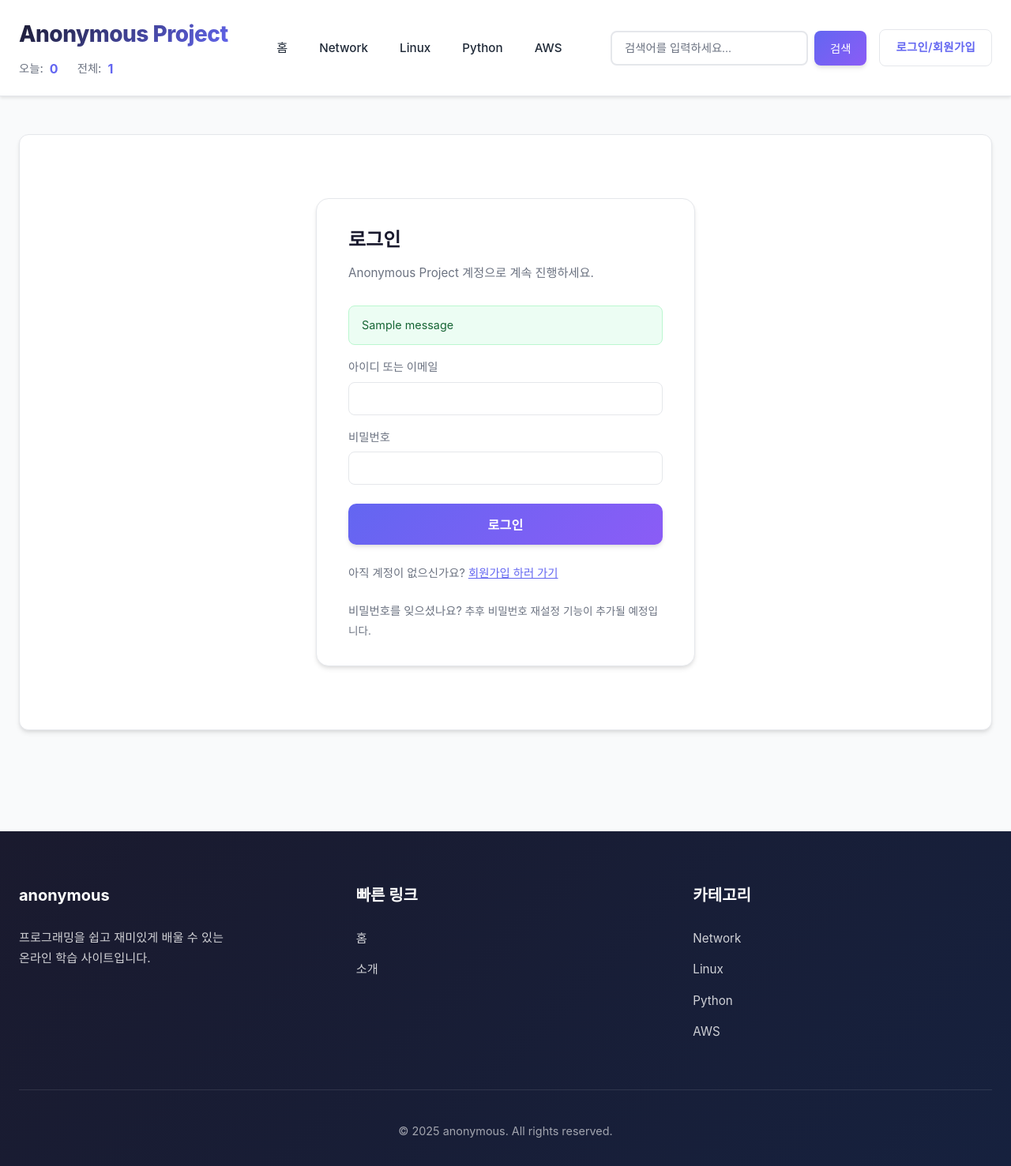
After one commit to haroogram/anonymous_project, a Django app: page /auth/login/ in a window 1280 px wide. The commit adds this page. Shown: the whole page at 79% size. Run offline with Django 5.2, Linux system fonts and the light colour scheme; tables that the repository leaves empty hold one stand-in row (values such as "Sample post"); one stand-in notice (Sample message) is shown; data that the repository does not hold is empty; parts of the project's set-up code (start-up, migrations or seed data) failed here and were passed over.

Commit message:
feat: sign up/login + email Authentication

```diff
--- /dev/null
+++ b/main/forms.py
@@ -0,0 +1,26 @@
+from django import forms
+from django.contrib.auth.forms import UserCreationForm, AuthenticationForm
+from django.contrib.auth.models import User
+
+
+class SignupForm(UserCreationForm):
+    email = forms.EmailField(required=True, label="이메일")
+
+    class Meta:
+        model = User
+        fields = ("username", "email", "password1", "password2")
+
+    def clean_email(self):
+        email = self.cleaned_data.get("email")
+        if email and User.objects.filter(email__iexact=email).exists():
+            raise forms.ValidationError("이미 사용 중인 이메일입니다.")
+        return email
+
+
+class LoginForm(AuthenticationForm):
+    username = forms.CharField(label="아이디 또는 이메일")
+
+    def clean(self):
+        # 기본 AuthenticationForm 검증 사용
+        cleaned_data = super().clean()
+        return cleaned_data
--- a/main/urls.py
+++ b/main/urls.py
@@ -6,6 +6,13 @@ urlpatterns = [
     path('about/', views.about, name='about'),
     path('search/', views.search, name='search'),
     path('healthz/', views.healthz, name='healthz'),
+    # 인증 관련
+    path('auth/signup/', views.signup, name='auth_signup'),
+    path('auth/signup/complete/', views.signup_complete, name='auth_signup_complete'),
+    path('auth/login/', views.login_view, name='auth_login'),
+    path('auth/logout/', views.logout_view, name='auth_logout'),
+    path('auth/activate/<uidb64>/<token>/', views.activate, name='auth_activate'),
+    # 튜토리얼/콘텐츠
     path('<str:category>/', views.tutorial, name='tutorial'),
     path('<str:category>/<str:topic>/', views.topic_detail, name='topic_detail'),
     # 접속자 수 통계 API
--- a/main/views.py
+++ b/main/views.py
@@ -1,10 +1,27 @@
-from django.shortcuts import render, get_object_or_404
-from django.http import JsonResponse
+from django.shortcuts import render, get_object_or_404, redirect
+from django.http import JsonResponse, HttpResponseRedirect
 from django.db.models import Q
 from django.views.decorators.cache import cache_page
 from django.conf import settings
+from django.contrib import messages
+from django.contrib.auth import login, logout
+from django.contrib.auth.decorators import login_required
+from django.contrib.auth.forms import AuthenticationForm
+from django.contrib.auth.models import User
+from django.urls import reverse
+from django.utils.encoding import force_bytes, force_str
+from django.utils.http import urlsafe_base64_decode, urlsafe_base64_encode
+from django.core.mail import send_mail
+
 from .models import Category, Topic
-from .utils import get_visitor_stats, get_today_visitors_count, get_total_visitors_count, get_daily_visitors_count
+from .utils import (
+    get_visitor_stats,
+    get_today_visitors_count,
+    get_total_visitors_count,
+    get_daily_visitors_count,
+)
+from .forms import SignupForm, LoginForm
+from .tokens import account_activation_token
 
 
 # 개발 환경에서는 캐싱 비활성화, 프로덕션에서는 24시간 캐싱
@@ -160,3 +177,117 @@ def healthz(request):
 def about(request):
     """프로젝트 소개 페이지"""
     return render(request, 'main/about.html')
+
+
+def signup(request):
+    """회원가입"""
+    if request.user.is_authenticated:
+        return redirect('index')
+
+    if request.method == 'POST':
+        form = SignupForm(request.POST)
+        if form.is_valid():
+            user: User = form.save(commit=False)
+            # 이메일 인증 전까지 비활성화
+            user.is_active = False
+            user.email = form.cleaned_data.get('email')
+            user.save()
+
+            # 이메일 인증 링크 발송
+            uid = urlsafe_base64_encode(force_bytes(user.pk))
+            token = account_activation_token.make_token(user)
+            activate_url = request.build_absolute_uri(
+                reverse('auth_activate', kwargs={'uidb64': uid, 'token': token})
+            )
+
+            subject = 'Anonymous Project 계정 활성화 안내'
+            message = (
+                f'안녕하세요, Anonymous Project 입니다.\n\n'
+                f'다음 링크를 클릭하여 계정을 활성화해 주세요:\n\n'
+                f'{activate_url}\n\n'
+                f'이 링크는 일정 시간 후 만료될 수 있습니다.\n\n'
+                f'감사합니다.'
+            )
+
+            send_mail(
+                subject,
+                message,
+                None,
+                [user.email],
+                fail_silently=True,
+            )
+            return redirect('auth_signup_complete')
+    else:
+        form = SignupForm()
+
+    return render(request, 'auth/signup.html', {'form': form})
+
+
+def login_view(request):
+    """로그인"""
+    if request.user.is_authenticated:
+        return redirect('index')
+
+    next_url = request.GET.get('next') or request.POST.get('next')
+
+    if request.method == 'POST':
+        form = LoginForm(request, data=request.POST)
+        if form.is_valid():
+            user = form.get_user()
+            if not user.is_active:
+                messages.error(request, '이메일 인증이 완료되지 않은 계정입니다.')
+            else:
+                login(request, user)
+                redirect_to = next_url or reverse('index')
+                return HttpResponseRedirect(redirect_to)
+    else:
+        form = LoginForm()
+
+    context = {
+        'form': form,
+        'next': next_url,
+    }
+    return render(request, 'auth/login.html', context)
+
+
+def logout_view(request):
+    """로그아웃"""
+    if request.method == 'POST' or request.GET.get('next') is not None:
+        logout(request)
+        next_url = request.GET.get('next') or reverse('index')
+        return HttpResponseRedirect(next_url)
+
+    # GET 요청에서 단순 확인 후 로그아웃 처리
+    logout(request)
+    return redirect('index')
+
+
+def activate(request, uidb64, token):
+    """
+    이메일 인증 링크 처리
+    """
+    try:
+        uid = force_str(urlsafe_base64_decode(uidb64))
+        user = User.objects.get(pk=uid)
+    except (TypeError, ValueError, OverflowError, User.DoesNotExist):
+        user = None
+
+    if user is not None and account_activation_token.check_token(user, token):
+        if not user.is_active:
+            user.is_active = True
+            user.save()
+            messages.success(
+                request,
+                '회원가입과 이메일 인증이 모두 완료되었습니다. 이제 Anonymous Project에 로그인하여 튜토리얼을 이용하실 수 있습니다.',
+            )
+        else:
+            messages.info(request, '이미 활성화된 계정입니다. 바로 로그인할 수 있습니다.')
+        return redirect('auth_login')
+
+    messages.error(request, '유효하지 않거나 만료된 인증 링크입니다.')
+    return render(request, 'auth/activation_invalid.html')
+
+
+def signup_complete(request):
+    """회원가입 완료 안내 페이지"""
+    return render(request, 'auth/signup_complete.html')
--- a/static/css/style.css
+++ b/static/css/style.css
@@ -68,6 +68,13 @@ body {
     gap: 2rem;
 }
 
+.logo {
+    display: flex;
+    flex-direction: column;
+    align-items: flex-start;
+    gap: 0.4rem;
+}
+
 .logo h1 {
     font-size: 1.75rem;
     color: var(--primary-color);
@@ -78,6 +85,7 @@ body {
     -webkit-text-fill-color: transparent;
     background-clip: text;
     margin: 0;
+    white-space: nowrap;
 }
 
 .logo a {
@@ -89,8 +97,8 @@ body {
     display: flex;
     align-items: center;
     gap: 1.5rem;
-    padding-left: 1.5rem;
-    border-left: 1px solid var(--border-color);
+    padding-left: 0;
+    border-left: none;
 }
 
 .visitor-stat-item {
@@ -151,9 +159,22 @@ body {
     display: flex;
     gap: 1rem;
     align-items: center;
+    flex-wrap: wrap;
 }
 
 .search-form {
+    display: flex;
+    gap: 0.5rem;
+    align-items: center;
+}
+
+.auth-actions {
+    display: flex;
+    gap: 0.5rem;
+    align-items: center;
+}
+
+.auth-actions {
     display: flex;
     gap: 0.5rem;
     align-items: center;
@@ -206,6 +227,55 @@ body {
     box-shadow: var(--shadow-lg);
 }
 
+/* 헤더용 로그인/회원가입 버튼 - 검색 버튼과 높이/두께 맞추기 */
+.auth-actions .btn {
+    padding: 0.625rem 1.25rem;
+    font-size: 0.9rem;
+    min-height: 44px;
+    border-radius: 8px;
+}
+
+/* 네비게이션용 primary는 톤만 맞추고, 덜 무거운 스타일로 */
+.header-actions .auth-actions .btn-primary {
+    background: var(--white);
+    background-image: none;
+    color: var(--secondary-color);
+    border: 1px solid var(--border-color);
+    box-shadow: none;
+}
+
+.header-actions .auth-actions .btn-primary:hover {
+    background-color: rgba(99, 102, 241, 0.06);
+    box-shadow: none;
+    transform: translateY(-1px);
+}
+
+/* 반응형: 헤더 요소 간격/폭 조정 */
+@media (max-width: 1024px) {
+    .search-input {
+        width: 200px;
+    }
+    .auth-actions .btn {
+        padding: 0.75rem 1rem;
+    }
+}
+
+@media (max-width: 768px) {
+    .header-actions {
+        gap: 0.75rem;
+    }
+    .search-input {
+        width: 160px;
+    }
+    .auth-actions {
+        gap: 0.4rem;
+    }
+    .auth-actions .btn {
+        padding: 0.625rem 0.9rem;
+        font-size: 0.9rem;
+    }
+}
+
 /* 메인 컨텐츠 */
 .main-content {
     min-height: calc(100vh - 200px);
@@ -259,6 +329,118 @@ body {
 .sidebar-menu > a {
     text-decoration: none;
     color: inherit;
+}
+
+/* 인증 페이지 */
+.auth-page {
+    display: flex;
+    justify-content: center;
+    align-items: flex-start;
+    padding: 2rem 0;
+}
+
+.auth-card {
+    width: 100%;
+    max-width: 480px;
+    margin: 0 auto;
+    background-color: var(--white);
+    border-radius: 16px;
+    padding: 2rem 2.5rem;
+    box-shadow: var(--shadow-md);
+    border: 1px solid var(--border-color);
+}
+
+.auth-title {
+    font-size: 1.5rem;
+    font-weight: 700;
+    color: var(--primary-color);
+    margin-bottom: 0.5rem;
+}
+
+.auth-subtitle {
+    font-size: 0.95rem;
+    color: var(--text-light);
+    margin-bottom: 1.75rem;
+}
+
+.auth-form {
+    display: flex;
+    flex-direction: column;
+    gap: 1rem;
+}
+
+.form-field label {
+    display: block;
+    margin-bottom: 0.4rem;
+    font-size: 0.9rem;
+    font-weight: 500;
+    color: var(--text-light);
+}
+
+.form-field input {
+    width: 100%;
+    padding: 0.7rem 0.9rem;
+    border-radius: 8px;
+    border: 1px solid var(--border-color);
+    font-size: 0.95rem;
+}
+
+.form-field input:focus {
+    outline: none;
+    border-color: var(--secondary-color);
+    box-shadow: 0 0 0 3px rgba(99, 102, 241, 0.10);
+}
+
+.form-field .errorlist {
+    margin-top: 0.25rem;
+    list-style: none;
+    color: #dc2626;
+    font-size: 0.8rem;
+}
+
+.auth-submit {
+    width: 100%;
+    margin-top: 0.5rem;
+}
+
+.auth-switch,
+.auth-extra {
+    margin-top: 1.5rem;
+    font-size: 0.9rem;
+    color: var(--text-light);
+}
+
+.auth-switch a {
+    color: var(--secondary-color);
+    font-weight: 500;
+}
+
+.auth-extra .muted {
+    font-size: 0.85rem;
+}
+
+.messages {
+    list-style: none;
+    margin-bottom: 1rem;
+}
+
+.message {
+    padding: 0.75rem 1rem;
+    border-radius: 8px;
+    font-size: 0.9rem;
+    margin-bottom: 0.5rem;
+}
+
+.message.success {
+    background-color: #ecfdf3;
+    color: #166534;
+    border: 1px solid #bbf7d0;
+}
+
+.message.error {
+    background-color: #fef2f2;
+    color: #b91c1c;
+    border: 1px solid #fecaca;
 }
 
 .sidebar-menu > a:hover {
--- /dev/null
+++ b/templates/auth/login.html
@@ -0,0 +1,54 @@
+{% extends "main/base.html" %}
+
+{% block title %}로그인 - Anonymous Project{% endblock %}
+
+{% block content %}
+<div class="auth-page">
+    <div class="auth-card">
+        <h2 class="auth-title">로그인</h2>
+        <p class="auth-subtitle">
+            Anonymous Project 계정으로 계속 진행하세요.
+        </p>
+
+        {% if messages %}
+            <ul class="messages">
+                {% for message in messages %}
+                    <li class="message {{ message.tags }}">{{ message }}</li>
+                {% endfor %}
+            </ul>
+        {% endif %}
+
+        <form method="post" class="auth-form">
+            {% csrf_token %}
+            {{ form.non_field_errors }}
+
+            {% if next %}
+                <input type="hidden" name="next" value="{{ next }}">
+            {% endif %}
+
+            <div class="form-field">
+                <label for="{{ form.username.id_for_label }}">아이디 또는 이메일</label>
+                {{ form.username }}
+                {{ form.username.errors }}
+            </div>
+            <div class="form-field">
+                <label for="{{ form.password.id_for_label }}">비밀번호</label>
+                {{ form.password }}
+                {{ form.password.errors }}
+            </div>
+
+            <button type="submit" class="btn btn-primary auth-submit">로그인</button>
+        </form>
+
+        <p class="auth-switch">
+            아직 계정이 없으신가요?
+            <a href="{% url 'auth_signup' %}">회원가입 하러 가기</a>
+        </p>
+
+        <p class="auth-extra">
+            비밀번호를 잊으셨나요?
+            <span class="muted">추후 비밀번호 재설정 기능이 추가될 예정입니다.</span>
+        </p>
+    </div>
+</div>
+{% endblock %}
--- a/templates/main/base.html
+++ b/templates/main/base.html
@@ -31,7 +31,6 @@
                         <a href="{% url 'index' %}">
                             <h1>Anonymous Project</h1>
                         </a>
-                    </div>
                         <div class="visitor-stats">
                             <span class="visitor-stat-item">
                                 <span class="visitor-label">오늘:</span>
@@ -41,6 +40,7 @@
                                 <span class="visitor-label">전체:</span>
                                 <span class="visitor-count" id="total-visitors">-</span>
                             </span>
+                        </div>
                     </div>
                 </div>
                 <button class="mobile-menu-toggle" aria-label="메뉴 열기">
@@ -69,6 +69,13 @@
                         >
                         <button type="submit" class="search-btn">검색</button>
                     </form>
+                    <div class="auth-actions">
+                        {% if request.user.is_authenticated %}
+                            <a href="{% url 'auth_logout' %}" class="btn btn-secondary">로그아웃</a>
+                        {% else %}
+                            <a href="{% url 'auth_login' %}" class="btn btn-primary">로그인/회원가입</a>
+                        {% endif %}
+                    </div>
                 </div>
             </div>
         </div>
@@ -77,7 +84,7 @@
     <!-- 메인 컨텐츠 -->
     <main class="main-content">
         <div class="container">
-            <div class="content-wrapper">
+            <div class="content-wrapper {% if not topics %}no-sidebar{% endif %}">
                 {% block sidebar %}
                 {% if topics %}
                 <aside class="sidebar">
```
Also changed, not shown: anonymous_project/settings/development.py (+9 -0 lines), anonymous_project/settings/production.py (+12 -0 lines), main/tokens.py (added, +13 -0 lines), templates/auth/activation_email.html (added, +11 -0 lines), templates/auth/activation_invalid.html (added, +29 -0 lines), templates/auth/signup.html (added, +55 -0 lines), templates/auth/signup_complete.html (added, +23 -0 lines), 1 other file. Lines whose indentation alone changed are shown as unchanged.
